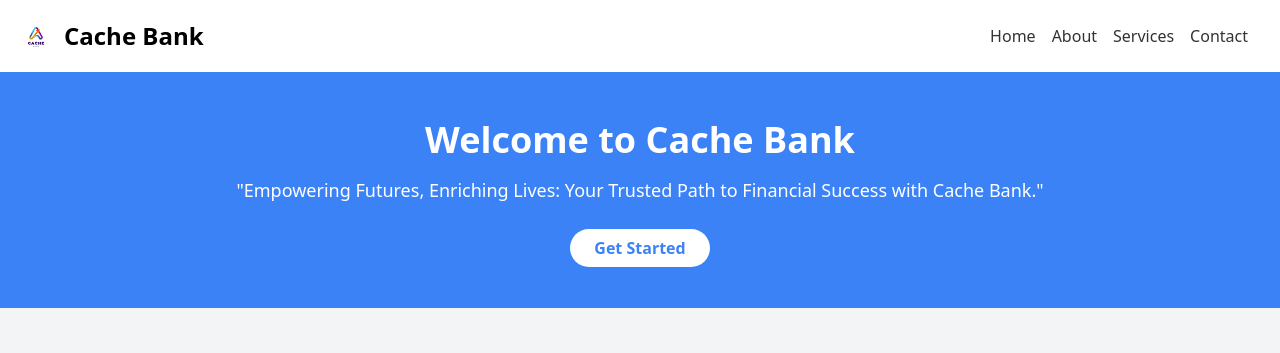
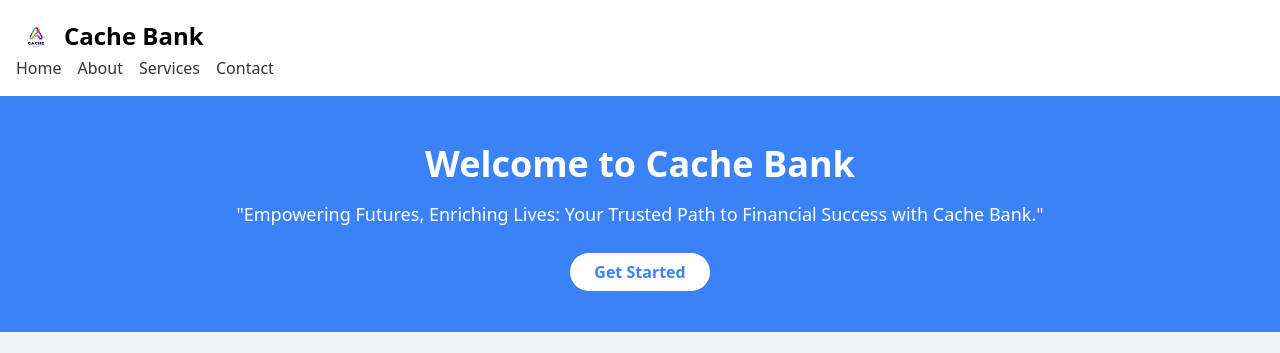
Before and after one commit to KagisoLegodi/KAGLEG394_BCL2401_BCL2401-B_KagisoLegodi_SDF11, a website: page index.html in a window 1280 px wide. Shown: the top 353 px of the page. Drawn offline with nearby package versions, Linux system fonts and the light colour scheme.

Commit message:
UPDATE: 2024-02-19 22:15

```diff
--- a/index.html
+++ b/index.html
@@ -9,7 +9,7 @@
     <style>
         /* Custom styles for the navigation bar */
         .nav-container {
-            display: flex;
+            display: flex -webkit-inline-box ;
             justify-content: space-between;
             align-items: center;
             padding: 1rem;
```
